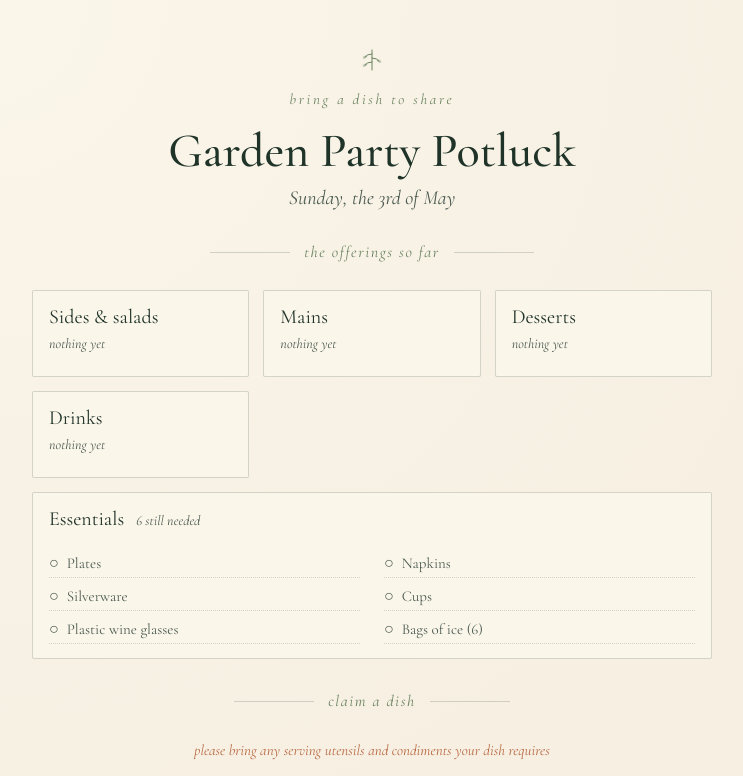
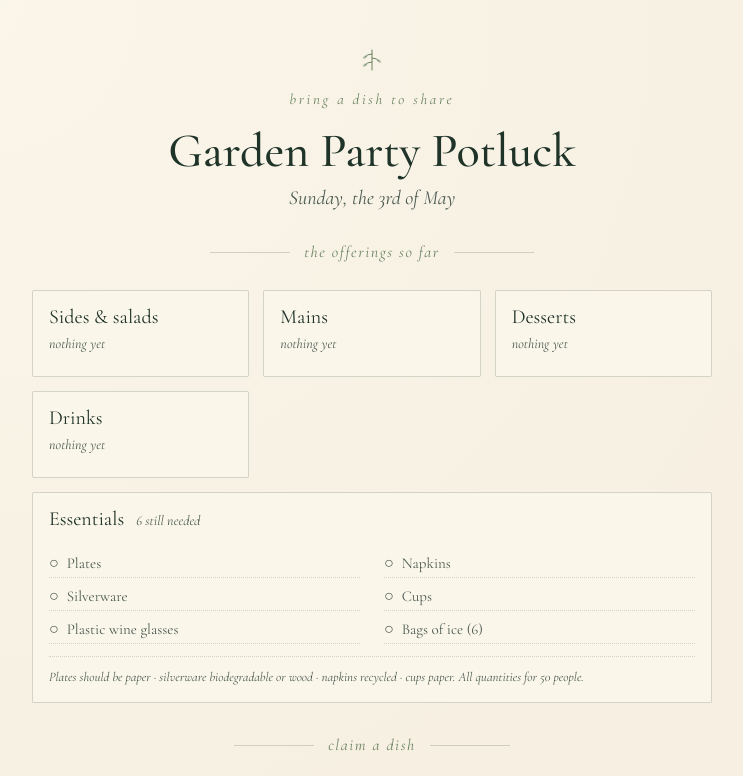
Before and after one commit to Nave1294/potluck-signup, a Next.js app: page / in a window 1280 px wide. Shown: the top 776 px of the page, without its empty margins (268-1011 px from the left). Built offline with nearby package versions, Linux system fonts and the light colour scheme.

Commit message:
add essentials note

```diff
--- a/app/page.tsx
+++ b/app/page.tsx
@@ -490,6 +490,18 @@
                       );
                     })}
                   </div>
+                  <div style={{
+                    fontFamily: "'Cormorant Garamond', Georgia, serif",
+                    fontStyle: "italic",
+                    fontSize: 13,
+                    color: inkSoft,
+                    marginTop: 12,
+                    paddingTop: 10,
+                    borderTop: `1px dotted ${rule}`,
+                    lineHeight: 1.6,
+                  }}>
+                    Plates should be paper · silverware biodegradable or wood · napkins recycled · cups paper. All quantities for 50 people.
+                  </div>
                 </div>
               );
             }
```
